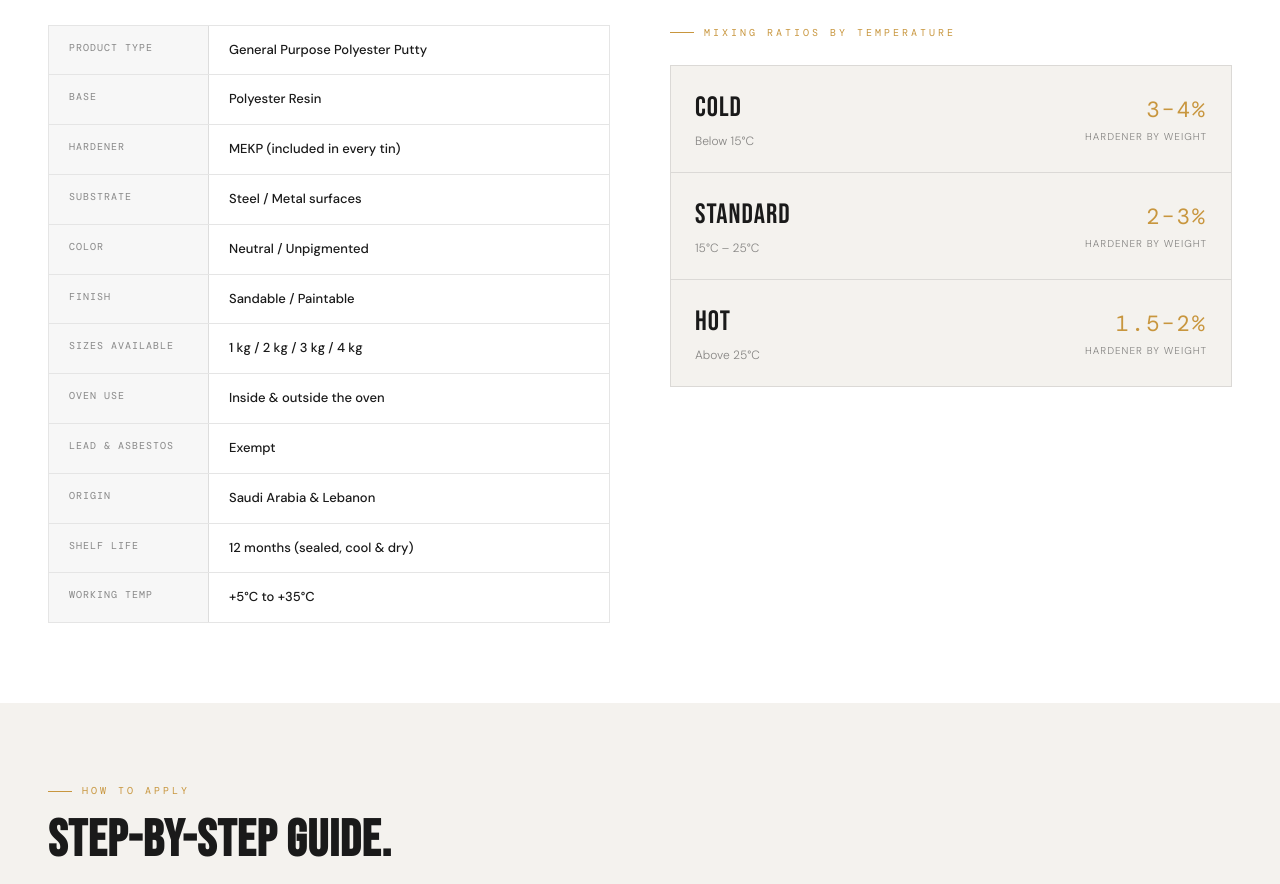
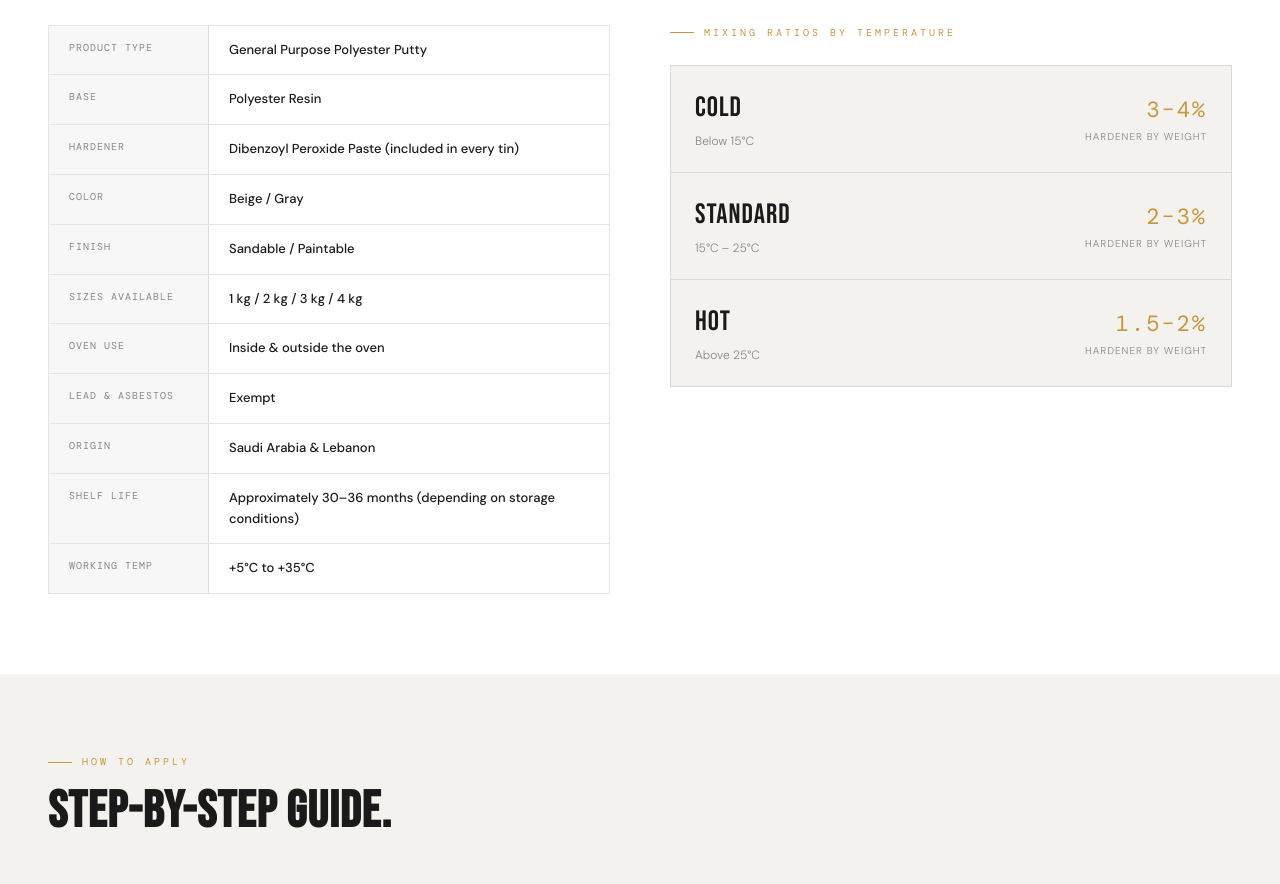
Before and after one commit to generalberr/polyfix-website, a Next.js app: page /putty in a window 1280 px wide. Shown: the part 2140-3024 px from the top of the page. Built offline with nearby package versions, Linux system fonts and the light colour scheme.

Commit message:
Add files via upload

```diff
--- a/src/app/putty/page.tsx
+++ b/src/app/putty/page.tsx
@@ -27,15 +27,14 @@ const features = [
 const specs = [
   ['Product Type', 'General Purpose Polyester Putty'],
   ['Base', 'Polyester Resin'],
-  ['Hardener', 'MEKP (included in every tin)'],
-  ['Substrate', 'Steel / Metal surfaces'],
-  ['Color', 'Neutral / Unpigmented'],
+  ['Hardener', 'Dibenzoyl Peroxide Paste (included in every tin)'],
+  ['Color', 'Beige / Gray'],
   ['Finish', 'Sandable / Paintable'],
   ['Sizes Available', '1 kg / 2 kg / 3 kg / 4 kg'],
   ['Oven Use', 'Inside & outside the oven'],
   ['Lead & Asbestos', 'Exempt'],
   ['Origin', 'Saudi Arabia & Lebanon'],
-  ['Shelf Life', '12 months (sealed, cool & dry)'],
+  ['Shelf Life', 'Approximately 30–36 months (depending on storage conditions)'],
   ['Working Temp', '+5°C to +35°C'],
 ]
 
```
